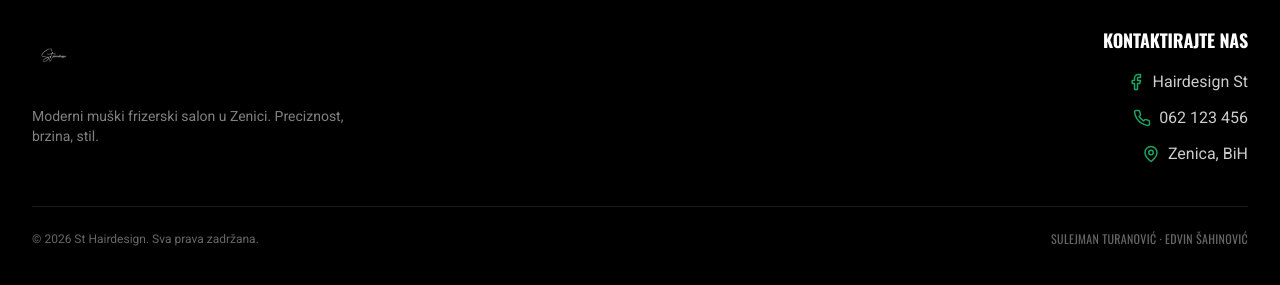
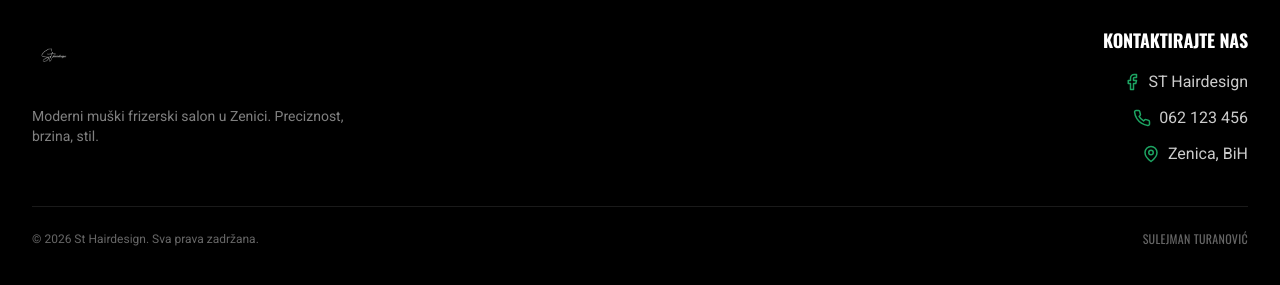
Before and after one commit to dise-dev/sthairdesign-barbershop, a React (Vite) app: page / in a window 1280 px wide. Shown: the part 6880-7165 px from the top of the page. Built offline with nearby package versions, Linux system fonts and the light colour scheme; no server answers; the database is empty.

Commit message:
Updated Footer.tsx

```diff
--- a/src/components/Footer.tsx
+++ b/src/components/Footer.tsx
@@ -29,7 +29,7 @@ export function Footer() {
                 className="flex items-center gap-2 text-white/80 hover:text-white transition-colors md:justify-end group"
               >
                 <Facebook size={18} className="text-forest group-hover:text-burgundy transition-colors" />
-                <span className="font-body">Hairdesign St</span>
+                <span className="font-body">ST Hairdesign</span>
               </a>
 
               <a
@@ -58,7 +58,7 @@ export function Footer() {
             © {new Date().getFullYear()} St Hairdesign. Sva prava zadržana.
           </p>
           <p className="text-white/40 text-xs font-heading uppercase tracking-wide">
-            Sulejman Turanović · Edvin Šahinović
+            Sulejman Turanović
           </p>
         </div>
       </div>
```
